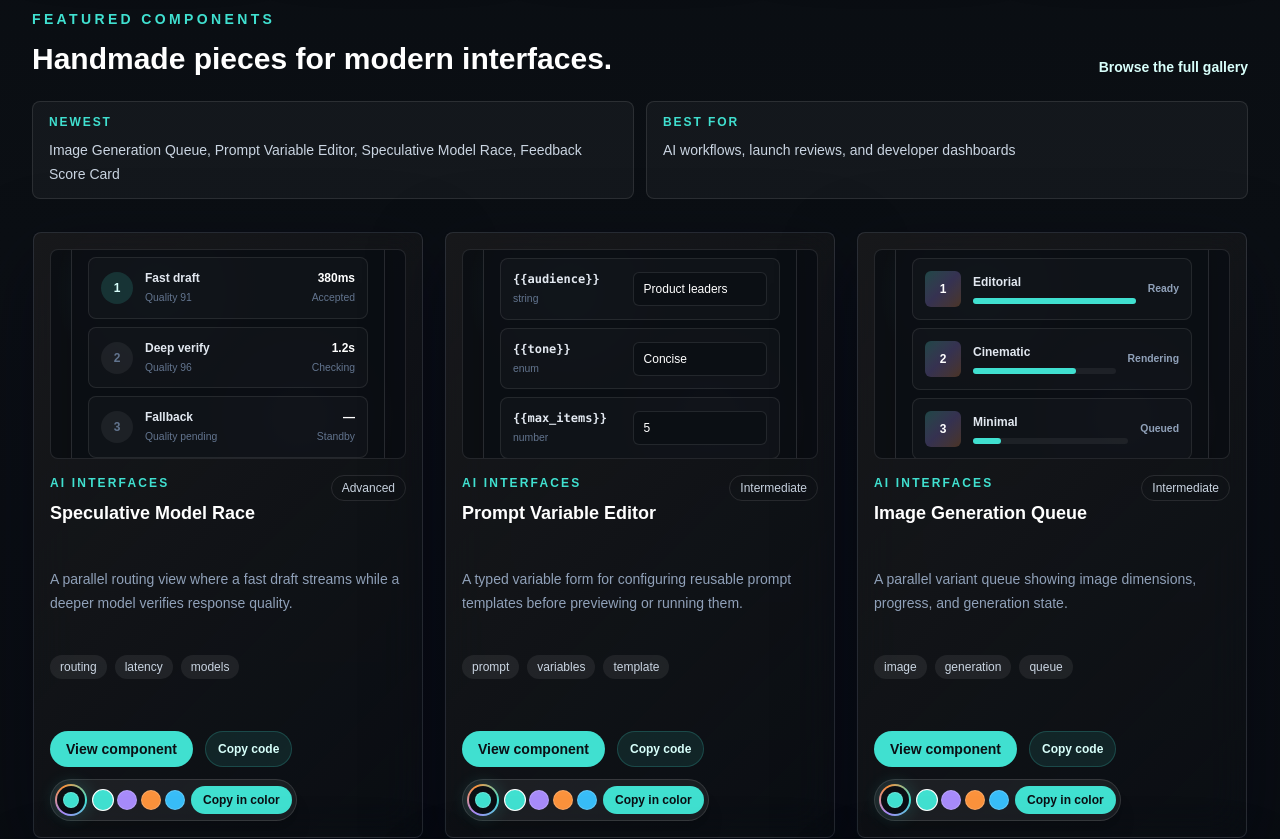
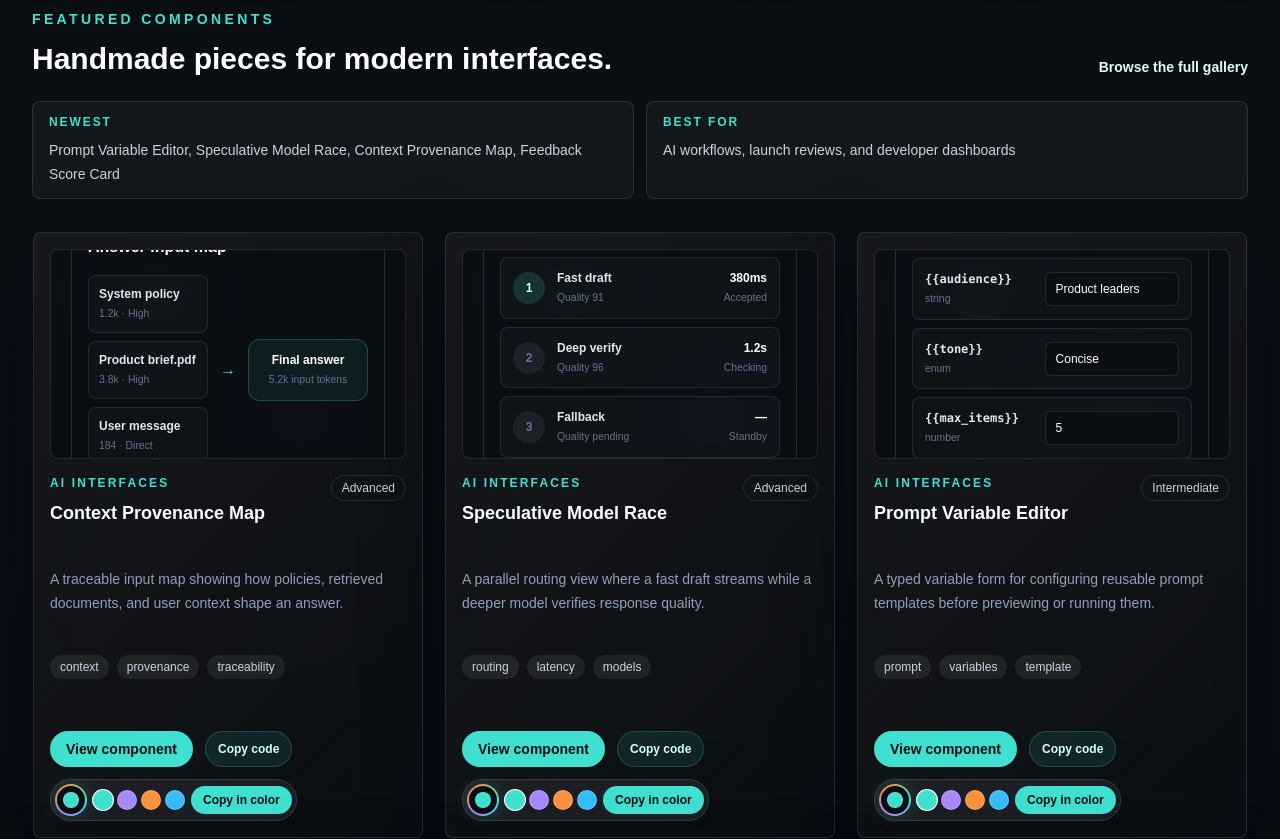
Before and after one commit to edujbarrios/edujbarrios-ui, a Next.js app: page / in a window 1280 px wide. Shown: the part 1300-2139 px from the top of the page. Built offline with nearby package versions, Linux system fonts and the light colour scheme.

Commit message:
add context provenance map (#18)
Co-authored-by: Eduardo J. Barrios <edujbarrios@users.noreply.github.com>

```diff
--- a/components/component-preview.tsx
+++ b/components/component-preview.tsx
@@ -72,6 +72,7 @@ import { ToolCallInspector } from "@/components/ui/tool-call-inspector";
 import { ToolPermissionCard } from "@/components/ui/tool-permission-card";
 import { HumanCheckpointCard } from "@/components/ui/human-checkpoint-card";
 import { ContextWindowMeter } from "@/components/ui/context-window-meter";
+import { ContextProvenanceMap } from "@/components/ui/context-provenance-map";
 import { AgentHandoffCard } from "@/components/ui/agent-handoff-card";
 import { RetrievalHealthCard } from "@/components/ui/retrieval-health-card";
 import { RateLimitGauge } from "@/components/ui/rate-limit-gauge";
@@ -146,6 +147,7 @@ const previews: Record<ComponentSlug, ComponentType> = {
   "image-generation-queue": ImageGenerationQueue,
   "prompt-variable-editor": PromptVariableEditor,
   "speculative-model-race": SpeculativeModelRace,
+  "context-provenance-map": ContextProvenanceMap,
   "human-checkpoint-card": HumanCheckpointCard,
   "context-window-meter": ContextWindowMeter,
   "agent-handoff-card": AgentHandoffCard,
--- /dev/null
+++ b/components/ui/context-provenance-map.tsx
@@ -0,0 +1,9 @@
+const sources = [{ name: "System policy", tokens: "1.2k", influence: "High" }, { name: "Product brief.pdf", tokens: "3.8k", influence: "High" }, { name: "User message", tokens: "184", influence: "Direct" }];
+
+export function ContextProvenanceMap() {
+  return <section className="w-full max-w-md rounded-xl border border-white/12 bg-[#0b0f14]/92 p-4 shadow-2xl">
+    <header><p className="text-xs font-semibold uppercase tracking-[0.18em] text-[#a78bfa]">Context provenance</p><h3 className="mt-1 text-base font-bold text-white">Answer input map</h3></header>
+    <div className="mt-4 grid grid-cols-[1fr_auto_1fr] items-center gap-3"><ul className="space-y-2">{sources.map((source) => <li key={source.name} className="rounded-lg border border-white/9 bg-white/[0.025] p-2.5"><p className="text-xs font-semibold text-slate-200">{source.name}</p><p className="mt-1 text-[0.65rem] text-slate-500">{source.tokens} · {source.influence}</p></li>)}</ul><span aria-hidden="true" className="text-[#40E0D0]">→</span><div className="rounded-xl border border-[#40E0D0]/25 bg-[#40E0D0]/[0.07] p-3 text-center"><p className="text-xs font-bold text-white">Final answer</p><p className="mt-1 text-[0.65rem] text-slate-500">5.2k input tokens</p></div></div>
+    <p className="mt-3 text-[0.65rem] text-slate-500">All influential sources are visible and traceable.</p>
+  </section>;
+}
--- a/data/component-code.ts
+++ b/data/component-code.ts
@@ -1249,6 +1249,14 @@ export function SpeculativeModelRace() {
     <ol className="mt-4 space-y-2">{racers.map((racer, index) => <li key={racer.model} className="grid grid-cols-[auto_1fr_auto] items-center gap-3 rounded-lg border border-white/9 bg-white/[0.025] p-3"><span className="grid h-8 w-8 place-items-center rounded-full bg-white/[0.06] text-xs font-bold text-slate-400">{index + 1}</span><div><p className="text-xs font-semibold text-slate-200">{racer.model}</p><p className="mt-1 text-[0.65rem] text-slate-500">Quality {racer.score || "pending"}</p></div><div className="text-right"><p className="text-xs font-bold text-white">{racer.time}</p><p className="text-[0.65rem] text-slate-500">{racer.status}</p></div></li>)}</ol>
   </section>;
 }`,
+  "context-provenance-map": `const sources = [{ name: "System policy", tokens: "1.2k", influence: "High" }, { name: "Product brief.pdf", tokens: "3.8k", influence: "High" }, { name: "User message", tokens: "184", influence: "Direct" }];
+
+export function ContextProvenanceMap() {
+  return <section className="w-full max-w-md rounded-xl border border-white/12 bg-[#0b0f14]/92 p-4 shadow-2xl">
+    <header><p className="text-xs font-semibold uppercase tracking-[0.18em] text-[#a78bfa]">Context provenance</p><h3 className="mt-1 text-base font-bold text-white">Answer input map</h3></header>
+    <div className="mt-4 grid grid-cols-[1fr_auto_1fr] items-center gap-3"><ul className="space-y-2">{sources.map((source) => <li key={source.name} className="rounded-lg border border-white/9 bg-white/[0.025] p-2.5"><p className="text-xs font-semibold text-slate-200">{source.name}</p><p className="mt-1 text-[0.65rem] text-slate-500">{source.tokens} · {source.influence}</p></li>)}</ul><span aria-hidden="true" className="text-[#40E0D0]">→</span><div className="rounded-xl border border-[#40E0D0]/25 bg-[#40E0D0]/[0.07] p-3 text-center"><p className="text-xs font-bold text-white">Final answer</p><p className="mt-1 text-[0.65rem] text-slate-500">5.2k input tokens</p></div></div>
+  </section>;
+}`,
   "feedback-score-card": `const ratings = [
   { label: "Useful", value: "94%" },
   { label: "Clear", value: "89%" },
--- a/lib/components.ts
+++ b/lib/components.ts
@@ -862,6 +862,18 @@ export const components: ComponentItem[] = [
     featured: true,
   },
   {
+    slug: "context-provenance-map",
+    name: "Context Provenance Map",
+    description: "A traceable input map showing how policies, retrieved documents, and user context shape an answer.",
+    category: "AI Interfaces",
+    tags: ["context", "provenance", "traceability"],
+    difficulty: "Advanced",
+    code: componentCode["context-provenance-map"],
+    usage: `<ContextProvenanceMap />`,
+    accessibility: "Sources remain ordered in a semantic list with textual token and influence values; arrows are decorative.",
+    featured: true,
+  },
+  {
     slug: "feedback-score-card",
     name: "Feedback Score Card",
     description: "A reviewer feedback summary for beta launches, QA passes, and design reviews.",
```
